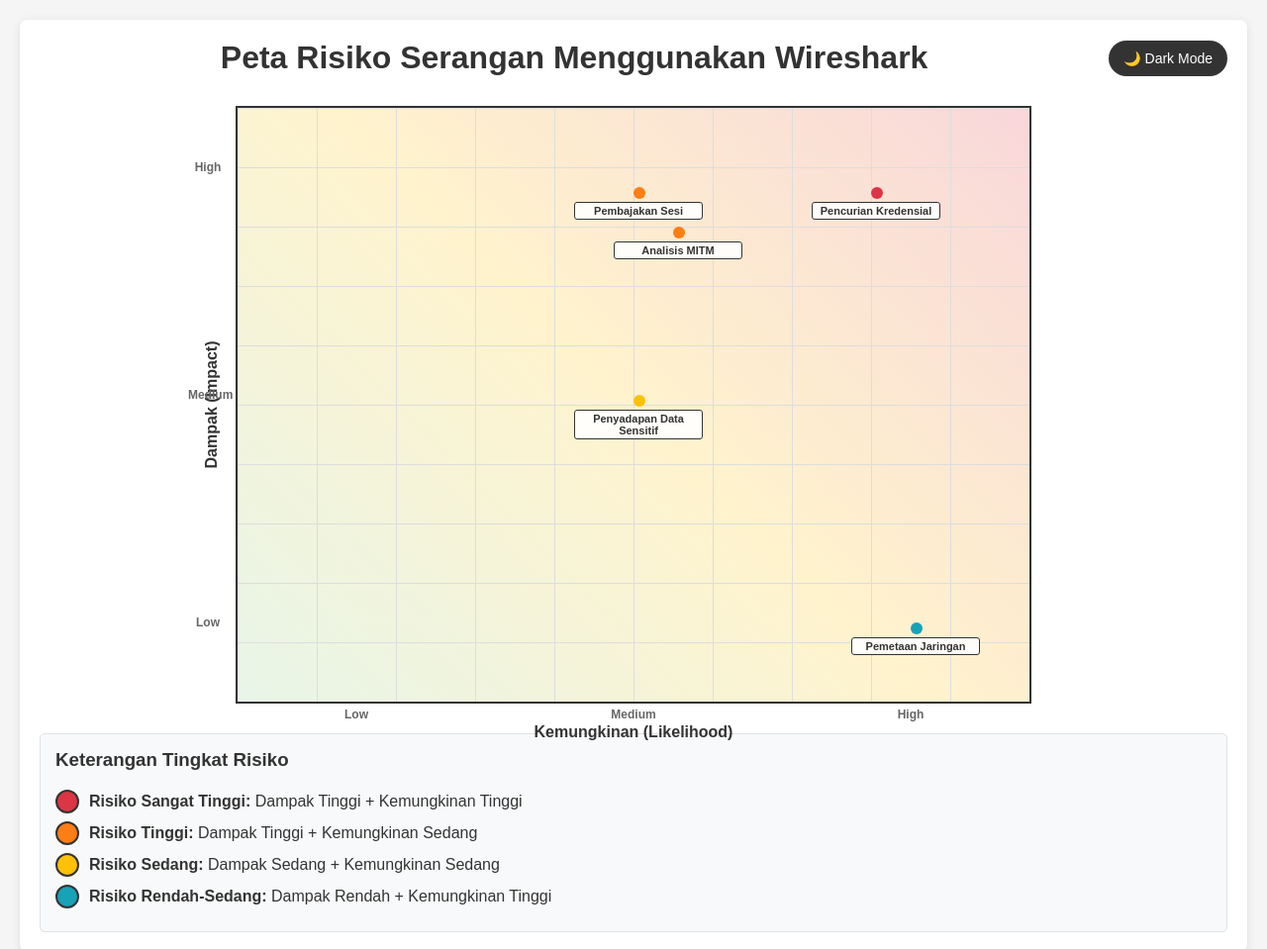
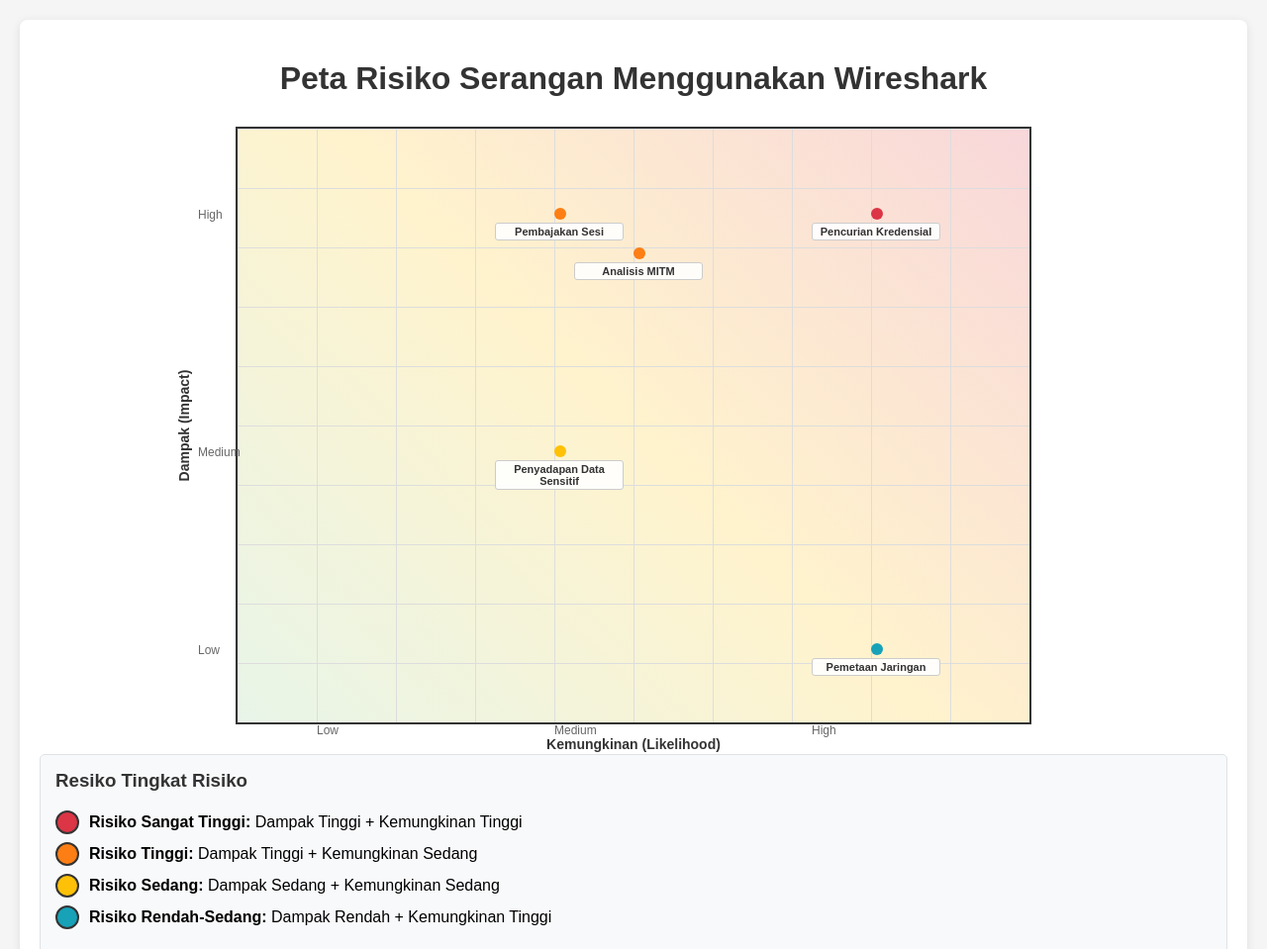
Before and after one commit to samuelmahesasinulingga/cyber-security, a plain HTML site: page index.html in a window 1280 px wide. Shown: the top 959 px of the page at 99% size. Drawn offline with Linux system fonts and the light colour scheme.

Commit message:
update repo

```diff
--- a/index.html
+++ b/index.html
@@ -5,93 +5,32 @@
     <meta name="viewport" content="width=device-width, initial-scale=1.0">
     <title>Peta Risiko Serangan Wireshark</title>
     <style>
-        :root {
-            --bg-color: #f5f5f5;
-            --container-bg: white;
-            --text-color: #333;
-            --border-color: #333;
-            --grid-color: #ddd;
-            --legend-bg: #f8f9fa;
-            --legend-border: #dee2e6;
-            --tooltip-bg: #333;
-            --tooltip-text: white;
-            --label-bg: rgba(255,255,255,0.9);
-            --scale-text: #666;
-        }
-
-        [data-theme="dark"] {
-            --bg-color: #1a1a1a;
-            --container-bg: #2d2d2d;
-            --text-color: #e0e0e0;
-            --border-color: #555;
-            --grid-color: #444;
-            --legend-bg: #3a3a3a;
-            --legend-border: #555;
-            --tooltip-bg: #555;
-            --tooltip-text: #e0e0e0;
-            --label-bg: rgba(45,45,45,0.9);
-            --scale-text: #aaa;
-        }
-
         body {
             font-family: Arial, sans-serif;
             margin: 20px;
-            background-color: var(--bg-color);
-            color: var(--text-color);
-            transition: all 0.3s ease;
+            background-color: #f5f5f5;
         }
-
         .container {
             max-width: 1200px;
             margin: 0 auto;
-            background-color: var(--container-bg);
+            background-color: white;
             padding: 20px;
             border-radius: 8px;
             box-shadow: 0 2px 10px rgba(0,0,0,0.1);
         }
-
-        .header {
-            display: flex;
-            justify-content: space-between;
-            align-items: center;
+        h1 {
+            text-align: center;
+            color: #333;
             margin-bottom: 30px;
         }
-
-        h1 {
-            text-align: center;
-            color: var(--text-color);
-            margin: 0;
-            flex-grow: 1;
-        }
-
-        .theme-toggle {
-            background: var(--border-color);
-            color: var(--container-bg);
-            border: none;
-            padding: 10px 15px;
-            border-radius: 20px;
-            cursor: pointer;
-            font-size: 14px;
-            transition: all 0.3s ease;
-        }
-
-        .theme-toggle:hover {
-            opacity: 0.8;
-        }
-
         .risk-map {
             position: relative;
             width: 800px;
             height: 600px;
             margin: 20px auto;
-            border: 2px solid var(--border-color);
+            border: 2px solid #333;
             background: linear-gradient(45deg, #e8f5e8 0%, #fff3cd 50%, #f8d7da 100%);
         }
-
-        [data-theme="dark"] .risk-map {
-            background: linear-gradient(45deg, #2d4a2d 0%, #4a3d2d 50%, #4a2d2d 100%);
-        }
-
         .grid {
             position: absolute;
             top: 0;
@@ -99,30 +38,26 @@
             width: 100%;
             height: 100%;
             background-image:
-                linear-gradient(to right, var(--grid-color) 1px, transparent 1px),
-                linear-gradient(to bottom, var(--grid-color) 1px, transparent 1px);
+                linear-gradient(to right, #ddd 1px, transparent 1px),
+                linear-gradient(to bottom, #ddd 1px, transparent 1px);
             background-size: 80px 60px;
         }
-
         .axis-label {
             position: absolute;
             font-weight: bold;
-            font-size: 16px;
-            color: var(--text-color);
+            font-size: 14px;
+            color: #333;
         }
-
         .x-axis-label {
-            bottom: -40px;
+            bottom: -30px;
             left: 50%;
             transform: translateX(-50%);
         }
-
         .y-axis-label {
-            left: -90px;
+            left: -110px;
             top: 50%;
             transform: translateY(-50%) rotate(-90deg);
         }
-
         .risk-point {
             position: absolute;
             width: 12px;
@@ -132,85 +67,66 @@
             transition: all 0.3s ease;
             z-index: 10;
         }
-
         .risk-point:hover {
             transform: scale(1.5);
             box-shadow: 0 0 15px rgba(0,0,0,0.5);
         }
-
         .risk-label {
             position: absolute;
             font-size: 11px;
             font-weight: bold;
-            color: var(--text-color);
+            color: #333;
             text-align: center;
             width: 120px;
             margin-left: -60px;
             margin-top: 15px;
-            background-color: var(--label-bg);
+            background-color: rgba(255,255,255,0.9);
             padding: 2px 4px;
             border-radius: 3px;
-            border: 1px solid var(--border-color);
+            border: 1px solid #ccc;
         }
-
         .scale-labels {
             position: absolute;
             font-size: 12px;
-            font-weight: bold;
-            color: var(--scale-text);
-            text-align: center;
+            color: #666;
         }
-
         .x-scale {
-            bottom: -20px;
-            width: 60px;
-            margin-left: -30px;
+            bottom: -15px;
         }
-
         .y-scale {
-            left: -50px;
-            width: 40px;
-            height: 20px;
-            line-height: 20px;
-            margin-top: -10px;
+            left: -40px;
         }
-
         .legend {
             margin-top: 30px;
             padding: 15px;
-            background-color: var(--legend-bg);
+            background-color: #f8f9fa;
             border-radius: 5px;
-            border: 1px solid var(--legend-border);
+            border: 1px solid #dee2e6;
         }
-
         .legend h3 {
             margin-top: 0;
-            color: var(--text-color);
+            color: #333;
         }
-
         .legend-item {
             display: flex;
             align-items: center;
             margin: 8px 0;
         }
-
         .legend-color {
             width: 20px;
             height: 20px;
             border-radius: 50%;
             margin-right: 10px;
-            border: 2px solid var(--border-color);
+            border: 2px solid #333;
         }
-
         .high-high { background-color: #dc3545; }
         .high-medium { background-color: #fd7e14; }
         .medium-medium { background-color: #ffc107; }
         .low-high { background-color: #17a2b8; }
-
         .tooltip {
             position: absolute;
-            background-color: var(--tooltip-bg);
-            color: var(--tooltip-text);
+            background-color: #333;
+            color: white;
             padding: 8px;
             border-radius: 4px;
             font-size: 12px;
@@ -219,28 +135,15 @@
             opacity: 0;
             transition: opacity 0.3s ease;
             pointer-events: none;
-            box-shadow: 0 4px 8px rgba(0,0,0,0.3);
         }
-
         .tooltip.show {
             opacity: 1;
-        }
-
-        @media (max-width: 900px) {
-            .risk-map {
-                width: 90%;
-                height: 450px;
-            }
         }
     </style>
 </head>
 <body>
     <div class="container">
-        <div class="header">
-            <div></div>
-            <h1>Peta Risiko Serangan Menggunakan Wireshark</h1>
-            <button class="theme-toggle" onclick="toggleTheme()">🌙 Dark Mode</button>
-        </div>
+        <h1>Peta Risiko Serangan Menggunakan Wireshark</h1>
 
         <div class="risk-map">
             <div class="grid"></div>
@@ -249,14 +152,14 @@
             <div class="axis-label x-axis-label">Kemungkinan (Likelihood)</div>
             <div class="axis-label y-axis-label">Dampak (Impact)</div>
 
-            <!-- Scale Labels - Properly positioned outside the grid -->
-            <div class="scale-labels x-scale" style="left: 120px;">Low</div>
-            <div class="scale-labels x-scale" style="left: 400px;">Medium</div>
-            <div class="scale-labels x-scale" style="left: 680px;">High</div>
+            <!-- Scale Labels -->
+            <div class="scale-labels x-scale" style="left: 80px;">Low</div>
+            <div class="scale-labels x-scale" style="left: 320px;">Medium</div>
+            <div class="scale-labels x-scale" style="left: 580px;">High</div>
 
             <div class="scale-labels y-scale" style="top: 520px;">Low</div>
-            <div class="scale-labels y-scale" style="top: 290px;">Medium</div>
-            <div class="scale-labels y-scale" style="top: 60px;">High</div>
+            <div class="scale-labels y-scale" style="top: 320px;">Medium</div>
+            <div class="scale-labels y-scale" style="top: 80px;">High</div>
 
             <!-- Risk Points -->
             <!-- Credential Theft: High Impact, High Likelihood -->
@@ -269,7 +172,7 @@
             </div>
 
             <!-- Session Hijacking: High Impact, Medium Likelihood -->
-            <div class="risk-point high-medium" style="left: 400px; top: 80px;"
+            <div class="risk-point high-medium" style="left: 320px; top: 80px;"
                  data-attack="Pembajakan Sesi"
                  data-impact="High"
                  data-likelihood="Medium"
@@ -278,7 +181,7 @@
             </div>
 
             <!-- Network Mapping: Low Impact, High Likelihood -->
-            <div class="risk-point low-high" style="left: 680px; top: 520px;"
+            <div class="risk-point low-high" style="left: 640px; top: 520px;"
                  data-attack="Pemetaan Jaringan"
                  data-impact="Low"
                  data-likelihood="High"
@@ -287,7 +190,7 @@
             </div>
 
             <!-- MITM Analysis: High Impact, Medium Likelihood -->
-            <div class="risk-point high-medium" style="left: 440px; top: 120px;"
+            <div class="risk-point high-medium" style="left: 400px; top: 120px;"
                  data-attack="Analisis MITM"
                  data-impact="High"
                  data-likelihood="Medium"
@@ -296,7 +199,7 @@
             </div>
 
             <!-- Sensitive Data Eavesdropping: Medium Impact, Medium Likelihood -->
-            <div class="risk-point medium-medium" style="left: 400px; top: 290px;"
+            <div class="risk-point medium-medium" style="left: 320px; top: 320px;"
                  data-attack="Penyadapan Data Sensitif"
                  data-impact="Medium"
                  data-likelihood="Medium"
@@ -306,7 +209,7 @@
         </div>
 
         <div class="legend">
-            <h3>Keterangan Tingkat Risiko</h3>
+            <h3>Resiko Tingkat Risiko</h3>
             <div class="legend-item">
                 <div class="legend-color high-high"></div>
                 <span><strong>Risiko Sangat Tinggi:</strong> Dampak Tinggi + Kemungkinan Tinggi</span>
@@ -332,39 +235,6 @@
         const riskPoints = document.querySelectorAll('.risk-point');
         const tooltip = document.getElementById('tooltip');
 
-        // Theme toggle functionality
-        function toggleTheme() {
-            const html = document.documentElement;
-            const button = document.querySelector('.theme-toggle');
-            const currentTheme = html.getAttribute('data-theme');
-
-            if (currentTheme === 'dark') {
-                html.removeAttribute('data-theme');
-                button.textContent = '🌙 Dark Mode';
-                localStorage.setItem('theme', 'light');
-            } else {
-                html.setAttribute('data-theme', 'dark');
-                button.textContent = '☀️ Light Mode';
-                localStorage.setItem('theme', 'dark');
-            }
-        }
-
-        // Load saved theme
-        function loadTheme() {
-            const savedTheme = localStorage.getItem('theme');
-            const html = document.documentElement;
-            const button = document.querySelector('.theme-toggle');
-
-            if (savedTheme === 'dark') {
-                html.setAttribute('data-theme', 'dark');
-                button.textContent = '☀️ Light Mode';
-            }
-        }
-
-        // Initialize theme on page load
-        document.addEventListener('DOMContentLoaded', loadTheme);
-
-        // Tooltip functionality
         riskPoints.forEach(point => {
             point.addEventListener('mouseenter', function(e) {
                 const attack = this.getAttribute('data-attack');
```
